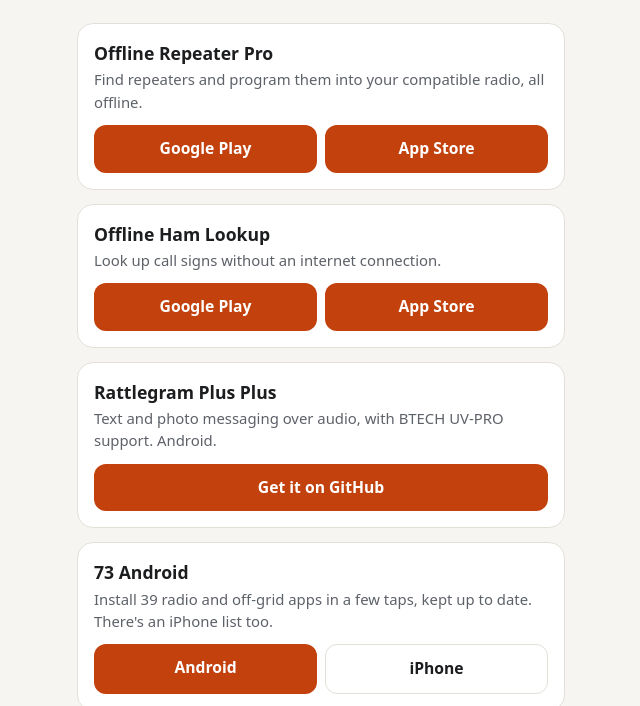
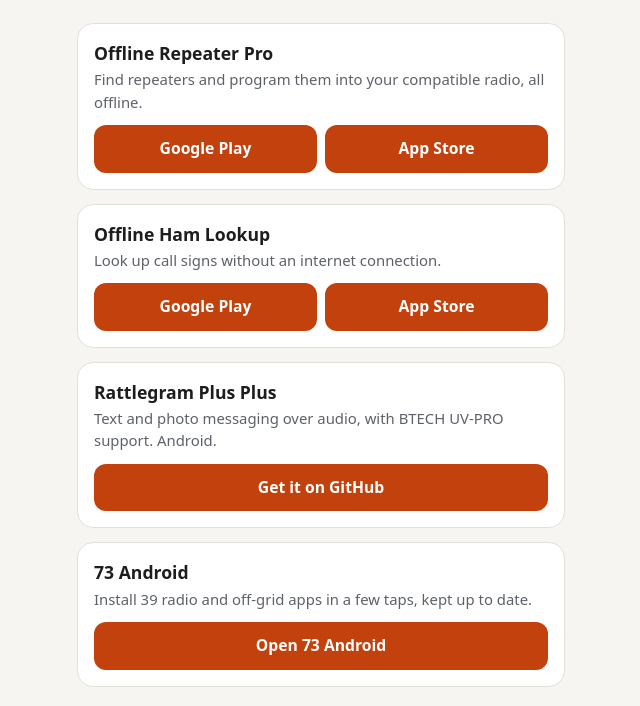
Before and after one commit to doodlecomms/73_Android, a plain HTML site: page links.html in a window 1280 px wide. Shown: the part 108-814 px from the top of the page, without its empty margins (319-959 px from the left). Drawn offline with Linux system fonts and the light colour scheme.

Commit message:
Links page: 73 Android goes straight to the Android page
Co-Authored-By: Claude Opus 5.5 <noreply@anthropic.com>

```diff
--- a/links.html
+++ b/links.html
@@ -83,10 +83,9 @@ footer a{color:inherit}
 
 <div class="item">
   <h2>73 Android</h2>
-  <p>Install 39 radio and off-grid apps in a few taps, kept up to date. There's an iPhone list too.</p>
-  <div class="btns two">
-    <a class="btn" href="./">Android</a>
-    <a class="btn ghost" href="iphone.html">iPhone</a>
+  <p>Install 39 radio and off-grid apps in a few taps, kept up to date.</p>
+  <div class="btns">
+    <a class="btn" href="./">Open 73 Android</a>
   </div>
 </div>
 
```
